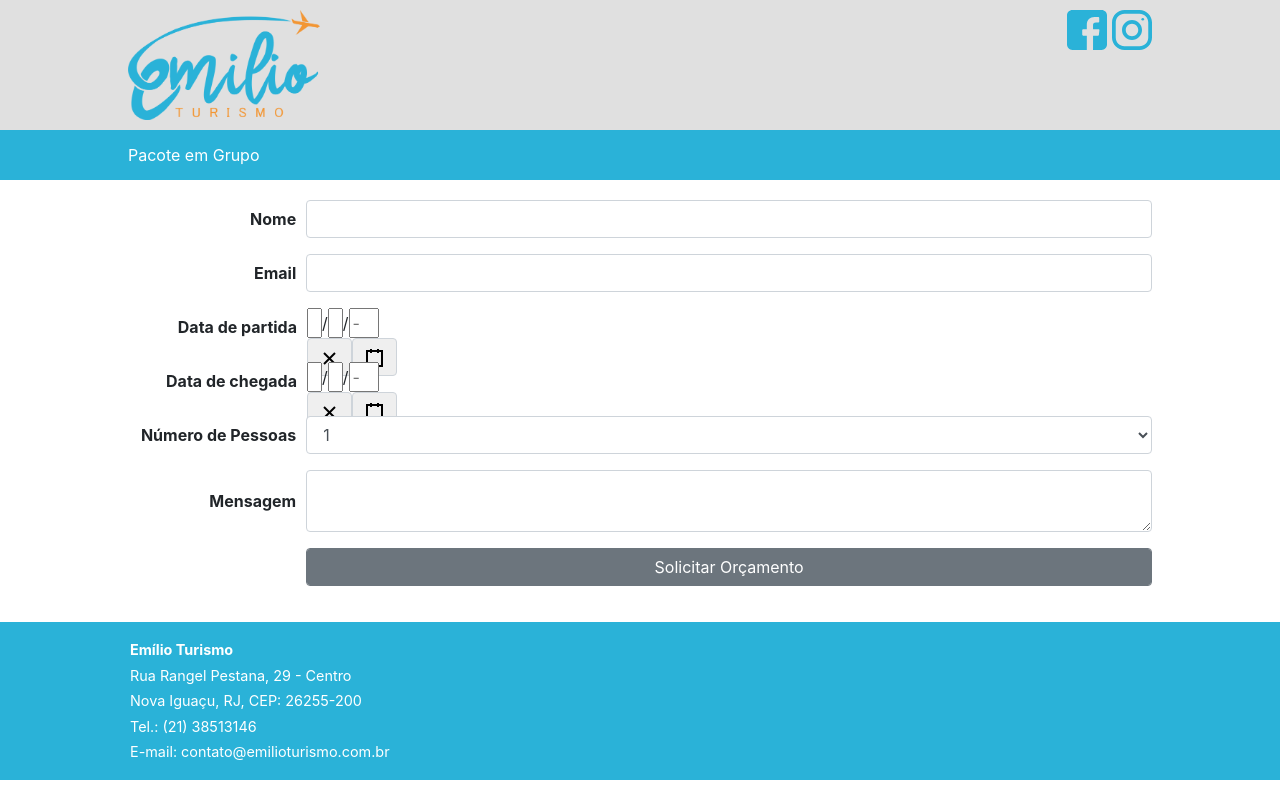
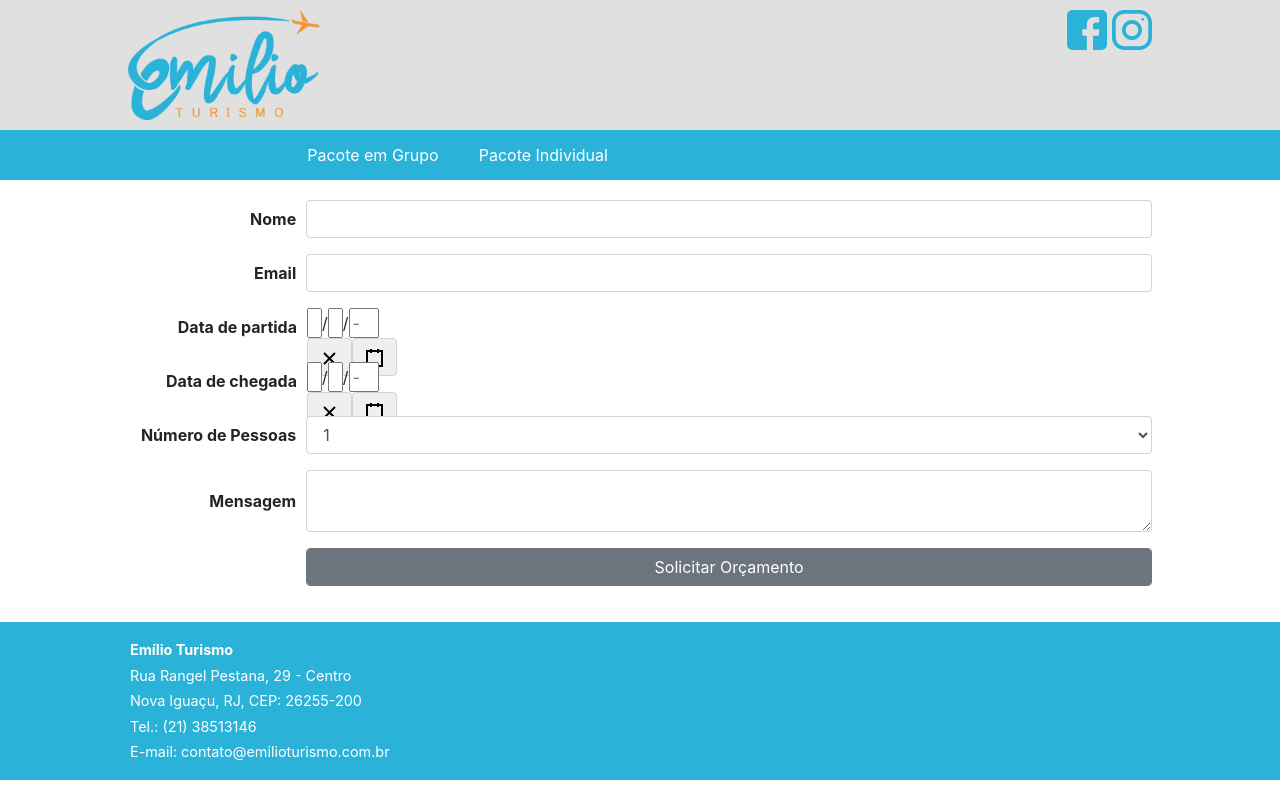
Before and after one commit to reinaldosmoraes/emilio-turismo-form, a React (Create React App) app: page / in a window 1280 px wide. Built offline with nearby package versions, Linux system fonts and the light colour scheme.

Commit message:
Ajustes no menu com a opção de pacote indidual

```diff
--- a/src/App.css
+++ b/src/App.css
@@ -32,11 +32,15 @@
   background-color: #2AB2D8;
   color: white;
   align-items: center;
-  padding-left: 10%;
+  padding-left: 24%;
   padding-right: 10%;
   padding-bottom: 5px;
   padding-top: 5px;
   height: 50px;
+}
+
+.menu-item {
+  margin-right: 40px;
 }
 
 .content {
--- a/src/components/Menu.js
+++ b/src/components/Menu.js
@@ -5,7 +5,13 @@ class Menu extends Component {
   render() {
     return (
 			<div className="menu">
-				Pacote em Grupo
+				<div className="menu-item">
+          Pacote em Grupo
+        </div>
+
+        <div className="menu-item">
+          Pacote Individual
+        </div>
 			</div>
     );
   }
```
